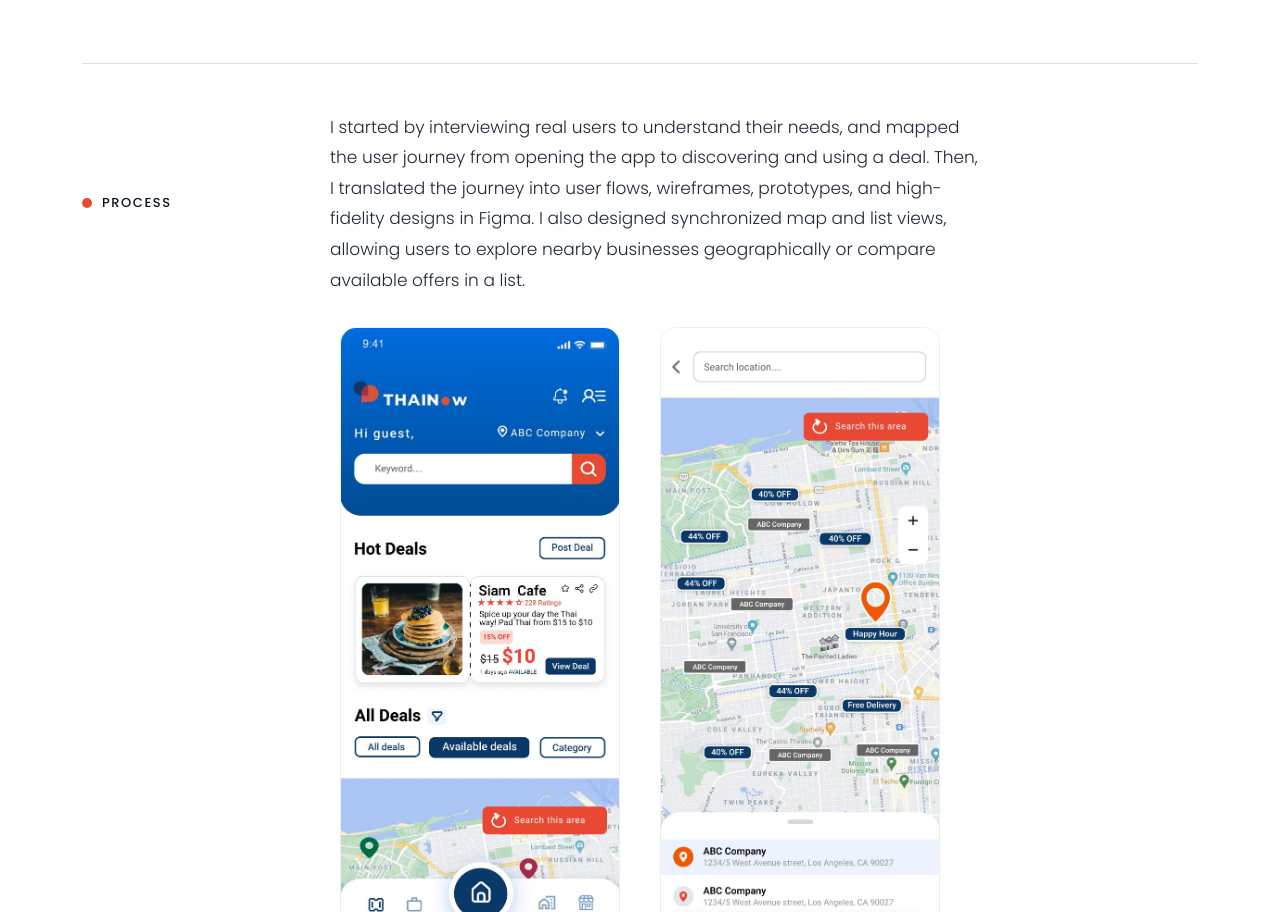
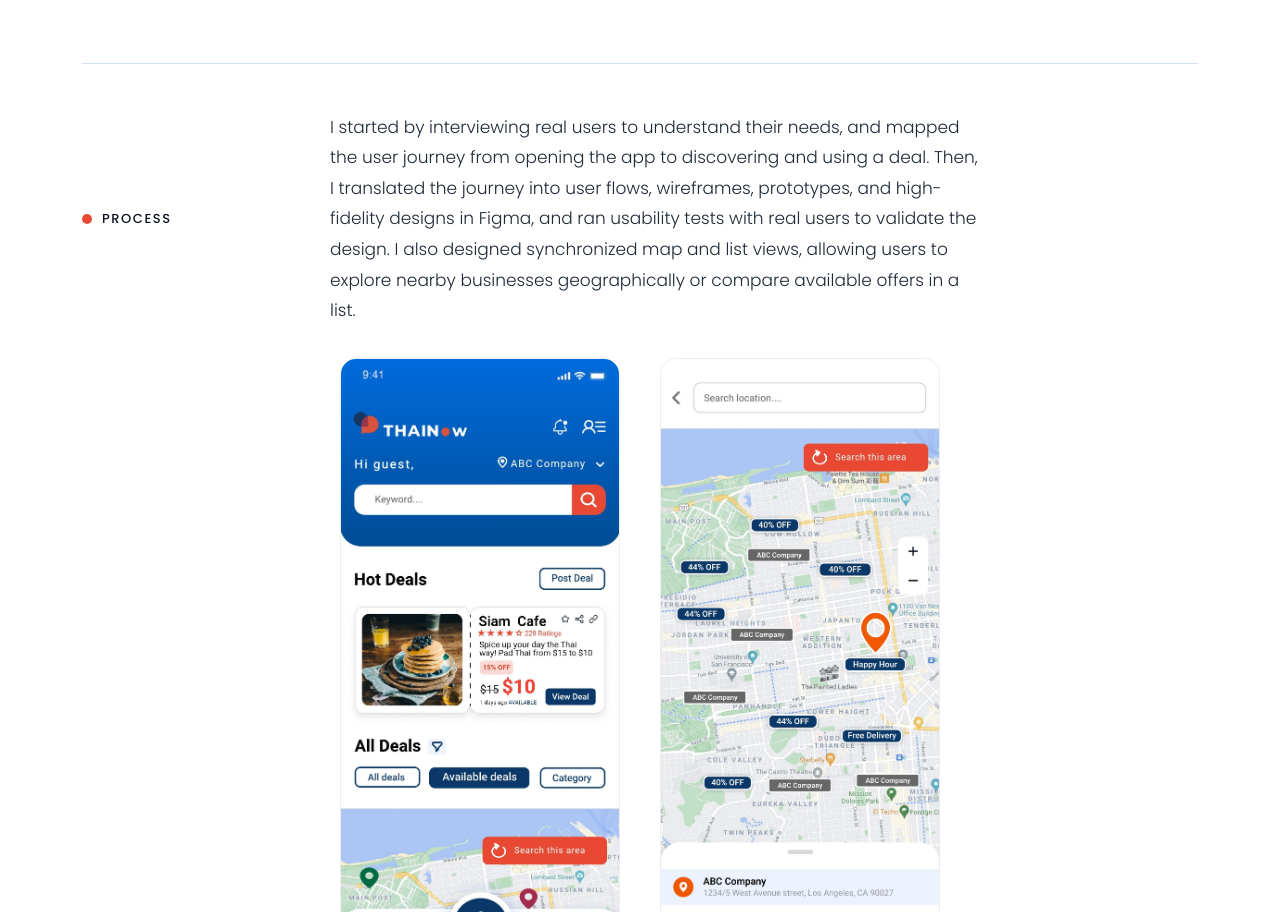
Before and after one commit to onanongjaic/portfolio, a plain HTML site: page Case-04.html in a window 1280 px wide. Shown: the part 1819-2731 px from the top of the page. Drawn offline with Linux system fonts and the light colour scheme.

Commit message:
Update résumé; ThaiNow: mention usability testing
Co-Authored-By: Claude Opus 5.5 <noreply@anthropic.com>
Claude-Session: https://claude.ai/code/session_01V8ghXGdHivzs22LPzWWCX6

```diff
--- a/Case-04.html
+++ b/Case-04.html
@@ -87,7 +87,7 @@ img{border:1px solid #ECEEF2 !important;box-sizing:border-box}
       <a href="https://www.figma.com/proto/T2AZjFZj06NckznVg9AdXN/ThaiNow-prototype?page-id=0%3A1&amp;node-id=7-2999&amp;starting-point-node-id=7%3A2999&amp;scaling=scale-down" target="_blank" rel="noopener noreferrer" class="btn" style="display: inline-flex; align-items: center; gap: 8px; min-height: 44px; box-sizing: border-box; text-decoration: none; color: #FFFFFF; background: #0B1220; padding: 12px 22px; border-radius: 999px; font-size: 15px">Open the prototype <span aria-hidden="true">↗</span></a>
     </div>
     <section style="display: flex; flex-direction: column; gap: 32px; padding-top: 48px; border-top: 1px solid #D3E0F4">
-      <div style="display: flex; flex-wrap: wrap; gap: 12px 48px"><h2 class="lbl">Process</h2><p class="body">I started by interviewing real users to understand their needs, and mapped the user journey from opening the app to discovering and using a deal. Then, I translated the journey into user flows, wireframes, prototypes, and high-fidelity designs in Figma. I also designed synchronized map and list views, allowing users to explore nearby businesses geographically or compare available offers in a list.</p></div>
+      <div style="display: flex; flex-wrap: wrap; gap: 12px 48px"><h2 class="lbl">Process</h2><p class="body">I started by interviewing real users to understand their needs, and mapped the user journey from opening the app to discovering and using a deal. Then, I translated the journey into user flows, wireframes, prototypes, and high-fidelity designs in Figma, and ran usability tests with real users to validate the design. I also designed synchronized map and list views, allowing users to explore nearby businesses geographically or compare available offers in a list.</p></div>
       <div class="phones"><figure style="margin: 0; display: flex; flex-direction: column; gap: 10px"><img src="images/586a933b20.jpg" alt="ThaiNow deals screen with a hot deal, deal filters and a map of nearby deals" style="display: block; width: 100%; height: auto; border-radius: 16px"><figcaption style="font-size: 13px; color: #6B7280">Deals: a hot deal first, then filters and a map of deals nearby.</figcaption></figure><figure style="margin: 0; display: flex; flex-direction: column; gap: 10px"><img src="images/8bbab62699.jpg" alt="ThaiNow search location screen with deal labels on the map and saved places" style="display: block; width: 100%; height: auto; border-radius: 16px"><figcaption style="font-size: 13px; color: #6B7280">Search location: discounts right on the map, and saved places like the office.</figcaption></figure></div>
     </section>
     <section style="display: flex; flex-direction: column; gap: 32px; padding-top: 48px; border-top: 1px solid #D3E0F4">
```
Also changed, not shown: 1 other file.
